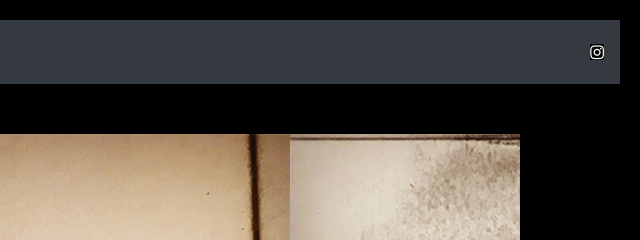
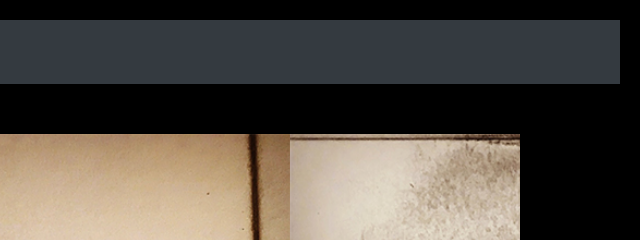
Before and after one commit to JJIshii/JJIshii.github.io, a plain HTML site: page index.html in a window 1280 px wide. Shown: the top 240 px of the page, 640-1280 px from the left. Drawn offline with Linux system fonts and the light colour scheme.

Commit message:
del index insta

```diff
--- a/index.html
+++ b/index.html
@@ -52,7 +52,7 @@
       </li>-->
     </ul>
     <form class="form-inline my-2 my-lg-0">
-    	<a href="https://www.instagram.com/stonewell_senpai/?hl=en" class="fa fa-instagram" target="_blank"></a>
+
       <!--<input class="form-control mr-sm-2" type="search" placeholder="Search" aria-label="Search">-->
       <!-- <button class="btn btn-outline-success my-2 my-sm-0" type="submit">Search</button> -->
     </form>
```
